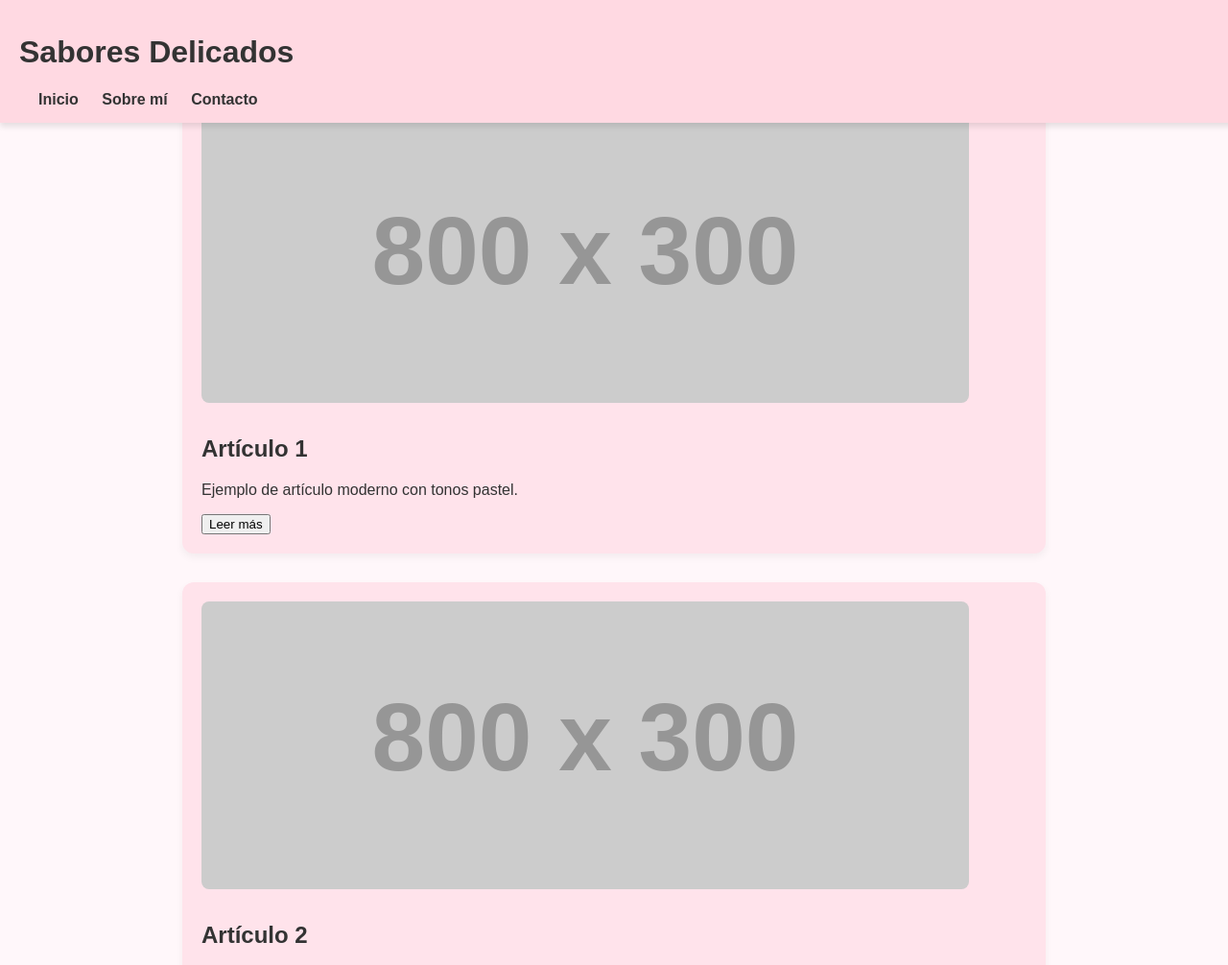
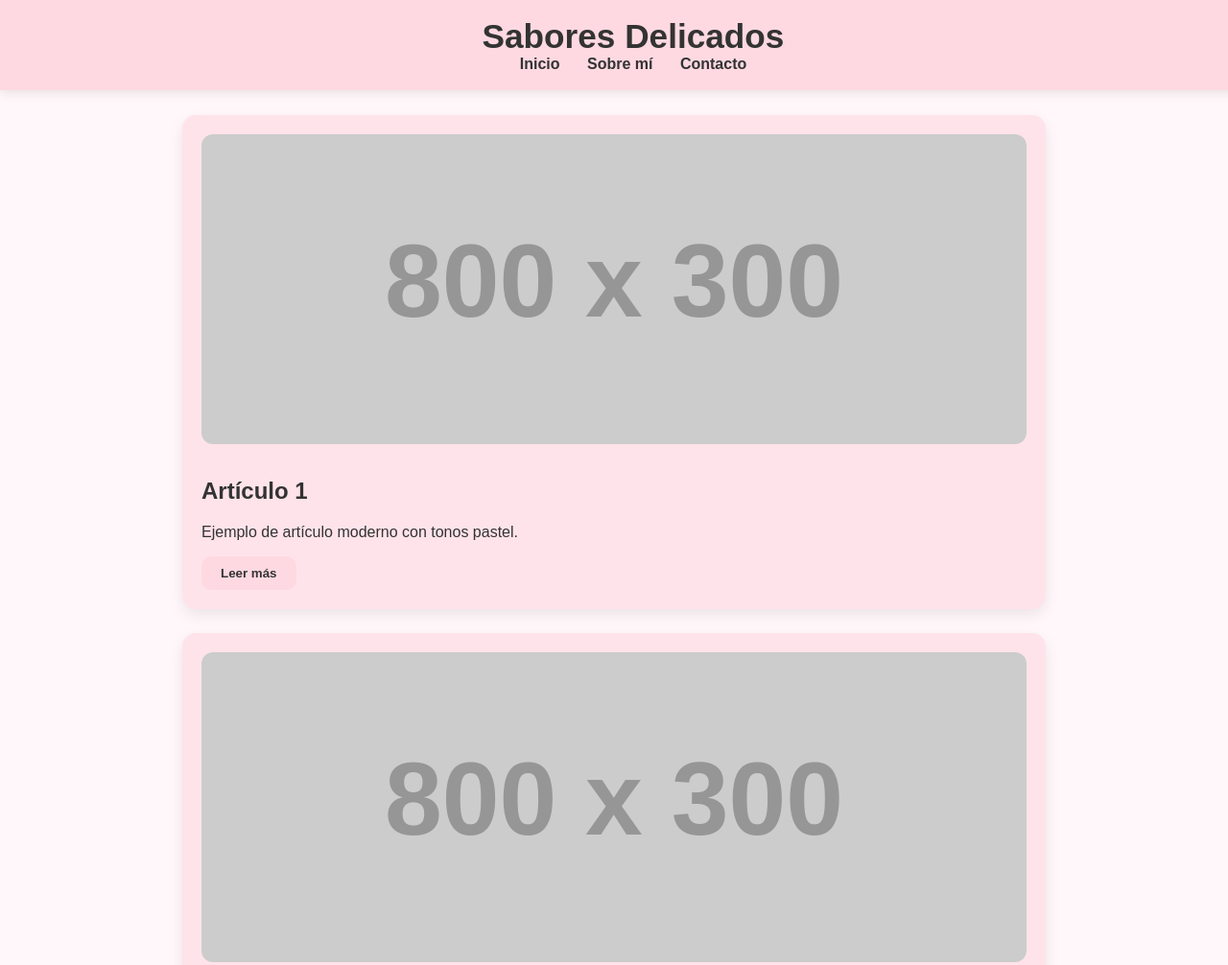
Before and after one commit to alamibilal480-debug/Mi-blog-, a plain HTML site: page index.html in a window 1280 px wide. Shown: the top 1006 px of the page at 96% size. Drawn offline with Linux system fonts and the light colour scheme; placeholder pictures from the web are drawn by us.

Commit message:
Update index.html

```diff
--- a/index.html
+++ b/index.html
@@ -5,77 +5,164 @@
   <meta name="viewport" content="width=device-width, initial-scale=1.0">
   <title>Sabores Delicados</title>
   <style>
+  /* ================================
+     PALETA PASTEL - SABORES DELICADOS
+     ================================ */
+
+  :root {
+    --fondo: #FFF7FA;
+    --header: #FFD9E2;
+    --tarjeta: #FFE3EB;
+    --tarjeta-hover: #FFD3E1;
+    --texto: #333333;
+    --boton: #FFD9E2;
+    --boton-hover: #FFC7D6;
+    --sombra: rgba(0, 0, 0, 0.08);
+  }
+
+  /* ================================
+     ESTILOS GENERALES
+     ================================ */
+
   body {
-      font-family: 'Arial', sans-serif;
     margin: 0;
     padding: 0;
-      background-color: #FFF7FA;
-      color: #333333;
+    background-color: var(--fondo);
+    color: var(--texto);
+    font-family: "Arial", sans-serif;
+    scroll-behavior: smooth;
   }
+
+  /* ================================
+     ENCABEZADO
+     ================================ */
 
   header {
     position: fixed;
     top: 0;
     width: 100%;
-      background-color: #FFD9E2;
-      padding: 15px 20px;
-      box-shadow: 0 4px 6px rgba(0,0,0,0.1);
+    background-color: var(--header);
+    padding: 18px 20px;
+    box-shadow: 0 4px 10px var(--sombra);
     z-index: 1000;
+    text-align: center;
+  }
+
+  header h1 {
+    margin: 0;
+    font-size: 2.2em;
+    font-weight: bold;
+    color: var(--texto);
   }
 
   nav a {
-      margin-left: 20px;
+    margin: 0 12px;
     text-decoration: none;
-      color: #333;
+    color: var(--texto);
     font-weight: bold;
-      transition: color 0.3s;
+    transition: 0.3s;
   }
 
   nav a:hover {
-      color: #FF91A4;
+    color: #FF8FA5;
   }
+
+  /* ================================
+     CONTENIDO PRINCIPAL
+     ================================ */
 
   main {
     max-width: 900px;
-      margin: 100px auto 30px;
+    margin: 120px auto 30px;
     padding: 0 20px;
   }
 
   article {
-      background-color: #FFE3EB;
+    background-color: var(--tarjeta);
     padding: 20px;
-      margin-bottom: 30px;
-      border-radius: 12px;
-      box-shadow: 0 4px 8px rgba(0,0,0,0.05);
-      transition: transform 0.3s, box-shadow 0.3s;
+    border-radius: 14px;
+    margin-bottom: 25px;
+    box-shadow: 0 6px 16px var(--sombra);
+    transition: 0.3s;
   }
 
   article:hover {
-      transform: translateY(-5px);
-      box-shadow: 0 8px 16px rgba(0,0,0,0.1);
+    background-color: var(--tarjeta-hover);
+    transform: translateY(-6px);
+    box-shadow: 0 10px 20px rgba(0,0,0,0.12);
   }
 
   article img {
-      max-width: 100%;
-      border-radius: 8px;
-      margin-bottom: 10px;
-      transition: transform 0.3s;
+    width: 100%;
+    border-radius: 12px;
+    margin-bottom: 12px;
+    transition: 0.3s;
   }
 
   article img:hover {
-      transform: scale(1.05);
+    transform: scale(1.03);
+  }
+
+  /* ================================
+     BOTONES
+     ================================ */
+
+  button.read-more {
+    padding: 10px 20px;
+    background-color: var(--boton);
+    border: none;
+    border-radius: 10px;
+    cursor: pointer;
+    font-weight: bold;
+    transition: 0.3s;
+    color: var(--texto);
   }
 
   button.read-more:hover {
-      background-color: #FFD9E2;
-      color: #333333;
+    background-color: var(--boton-hover);
+    color: #ffffff;
   }
 
+  /* ================================
+     PIE DE PÁGINA
+     ================================ */
+
   footer {
+    background-color: var(--header);
     text-align: center;
-      padding: 20px;
-      background-color: #FFC7D6;
-      margin-top: 30px;
+    padding: 18px;
+    margin-top: 50px;
+    box-shadow: 0 -4px 10px var(--sombra);
+  }
+
+  footer a {
+    text-decoration: none;
+    color: var(--texto);
+    font-weight: bold;
+    margin: 0 10px;
+  }
+
+  footer a:hover {
+    color: #FF8FA5;
+  }
+
+  /* ================================
+     RESPONSIVE
+     ================================ */
+
+  @media (max-width: 600px) {
+    header h1 {
+      font-size: 1.8em;
+    }
+
+    nav a {
+      display: inline-block;
+      margin-top: 5px;
+    }
+
+    article {
+      padding: 16px;
+    }
   }
 </style>
 </head>
```
Lines whose indentation alone changed are shown as unchanged.
